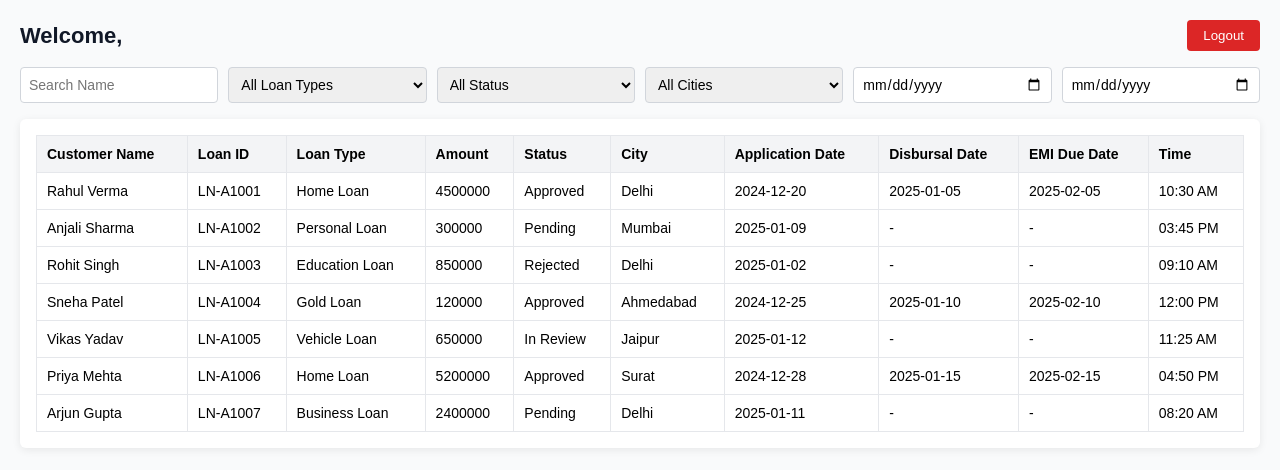
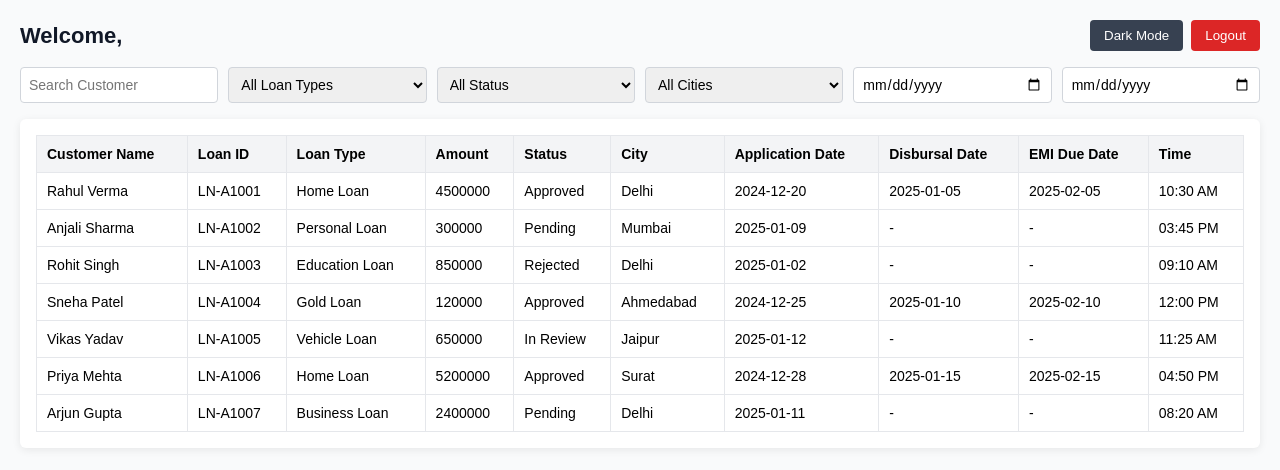
Before and after one commit to GADDAMEEDIMANOJKUMAR/loan-management-mini-app, a React (Vite) app: page /dashboard in a window 1280 px wide. Shown: the top 470 px of the page. Built offline with nearby package versions, Linux system fonts and the light colour scheme; sample sign-in values are in the browser's storage.

Commit message:
update Dark mode feature

```diff
--- a/src/Pages/Dashboard.jsx
+++ b/src/Pages/Dashboard.jsx
@@ -2,12 +2,13 @@ import { useState } from "react";
 import { useNavigate } from "react-router-dom";
 import { loansData } from "../Data/loans";
 import { toast } from "react-toastify";
-import "../Styles/dashboard.css";
+import "../styles/dashboard.css";
 
 const Dashboard = () => {
   const navigate = useNavigate();
   const user = JSON.parse(localStorage.getItem("loggedUser"));
 
+  /* filters */
   const [search, setSearch] = useState("");
   const [loanType, setLoanType] = useState("");
   const [status, setStatus] = useState("");
@@ -15,8 +16,13 @@ const Dashboard = () => {
   const [fromDate, setFromDate] = useState("");
   const [toDate, setToDate] = useState("");
 
+  /* dark mode */
+  const [darkMode, setDarkMode] = useState(() => {
+    return localStorage.getItem("darkMode") === "true";
+  });
+
   if (!user) {
-    return <h2>Please login</h2>;
+    return <h2>Please login again</h2>;
   }
 
   const logout = () => {
@@ -25,12 +31,22 @@ const Dashboard = () => {
     navigate("/");
   };
 
+  const toggleDarkMode = () => {
+    const value = !darkMode;
+    setDarkMode(value);
+    localStorage.setItem("darkMode", value);
+  };
+
+
   const filteredLoans = [];
 
   for (let i = 0; i < loansData.length; i++) {
     const loan = loansData[i];
 
-    if (search && !loan.customerName.toLowerCase().includes(search.toLowerCase())) {
+    if (
+      search &&
+      !loan.customerName.toLowerCase().includes(search.toLowerCase())
+    ) {
       continue;
     }
 
@@ -58,17 +74,26 @@ const Dashboard = () => {
   }
 
   return (
-  <div className="dashboard-page">
+    <div className={darkMode ? "dashboard-page dark" : "dashboard-page"}>
       {/* HEADER */}
       <div className="dashboard-header">
         <h2>Welcome, {user.name}</h2>
-      <button className="logout-btn" onClick={logout}>Logout</button>
+
+        <div>
+          <button className="dark-btn" onClick={toggleDarkMode}>
+            {darkMode ? "Light Mode" : "Dark Mode"}
+          </button>
+
+          <button className="logout-btn" onClick={logout}>
+            Logout
+          </button>
+        </div>
       </div>
 
       {/* FILTERS */}
       <div className="filters">
         <input
-        placeholder="Search Name"
+          placeholder="Search Customer"
           onChange={(e) => setSearch(e.target.value)}
         />
 
@@ -138,8 +163,8 @@ const Dashboard = () => {
                   <td>{loan.status}</td>
                   <td>{loan.city}</td>
                   <td>{loan.applicationDate}</td>
-                <td>{loan.disbursalDate ? loan.disbursalDate : "-"}</td>
-                <td>{loan.emiDueDate ? loan.emiDueDate : "-"}</td>
+                  <td>{loan.disbursalDate || "-"}</td>
+                  <td>{loan.emiDueDate || "-"}</td>
                   <td>{loan.time}</td>
                 </tr>
               ))
@@ -149,7 +174,6 @@ const Dashboard = () => {
       </div>
     </div>
   );
-
 };
 
 export default Dashboard;
--- a/src/Styles/dashboard.css
+++ b/src/Styles/dashboard.css
@@ -22,13 +22,23 @@
   background: #dc2626;
   color: white;
   border: none;
-  padding: 8px 16px;
+  padding: 8px 14px;
   border-radius: 4px;
   cursor: pointer;
 }
 
 .logout-btn:hover {
   background: #b91c1c;
+}
+
+.dark-btn {
+  background: #374151;
+  color: white;
+  border: none;
+  padding: 8px 14px;
+  margin-right: 8px;
+  border-radius: 4px;
+  cursor: pointer;
 }
 
 /* FILTERS */
@@ -47,16 +57,15 @@
   font-size: 14px;
 }
 
-/* TABLE CONTAINER */
+/* TABLE */
 .table-container {
   background: white;
   padding: 16px;
   border-radius: 6px;
-  box-shadow: 0 2px 8px rgba(0, 0, 0, 0.08);
+  box-shadow: 0 2px 8px rgba(0,0,0,0.08);
   overflow-x: auto;
 }
 
-/* TABLE */
 table {
   width: 100%;
   min-width: 1100px;
@@ -73,28 +82,6 @@ td {
 
 th {
   background: #f3f4f6;
-  font-weight: bold;
-}
-
-/* STATUS COLORS */
-.status.approved {
-  color: green;
-  font-weight: bold;
-}
-
-.status.pending {
-  color: orange;
-  font-weight: bold;
-}
-
-.status.rejected {
-  color: red;
-  font-weight: bold;
-}
-
-.status.inreview {
-  color: #2563eb;
-  font-weight: bold;
 }
 
 /* MOBILE */
@@ -109,3 +96,38 @@ th {
     font-size: 18px;
   }
 }
+
+/* ===== DARK MODE ===== */
+
+.dashboard-page.dark {
+  background: #111827;
+  color: #f9fafb;
+}
+
+.dashboard-page.dark .dashboard-header h2 {
+  color: #f9fafb;
+}
+
+.dashboard-page.dark .table-container {
+  background: #1f2937;
+}
+
+.dashboard-page.dark th {
+  background: #374151;
+  color: #f9fafb;
+}
+
+.dashboard-page.dark td {
+  color: #e5e7eb;
+}
+
+.dashboard-page.dark .filters input,
+.dashboard-page.dark .filters select {
+  background: #1f2937;
+  color: white;
+  border: 1px solid #374151;
+}
+
+.dashboard-page.dark .dark-btn {
+  background: #4b5563;
+}
```
Lines whose indentation alone changed are shown as unchanged.
